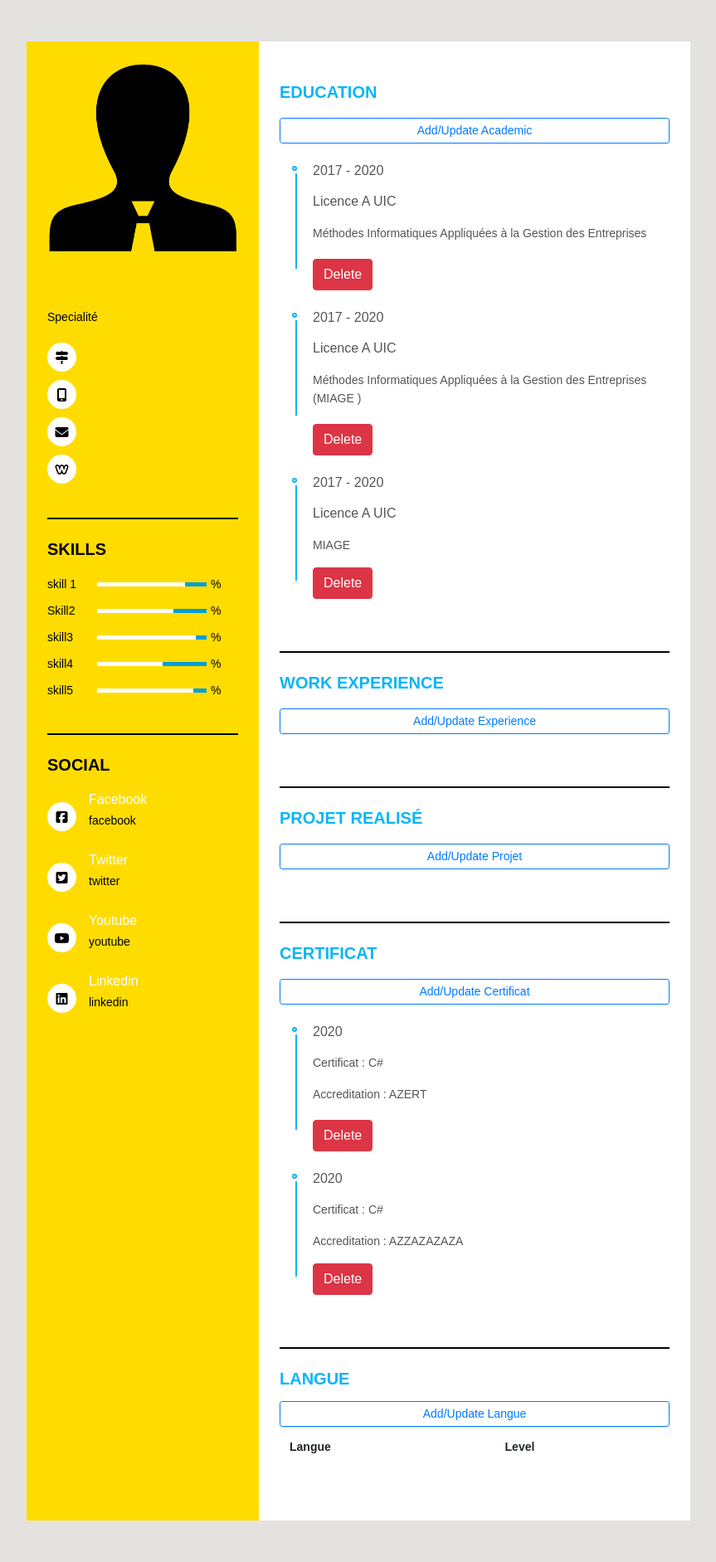
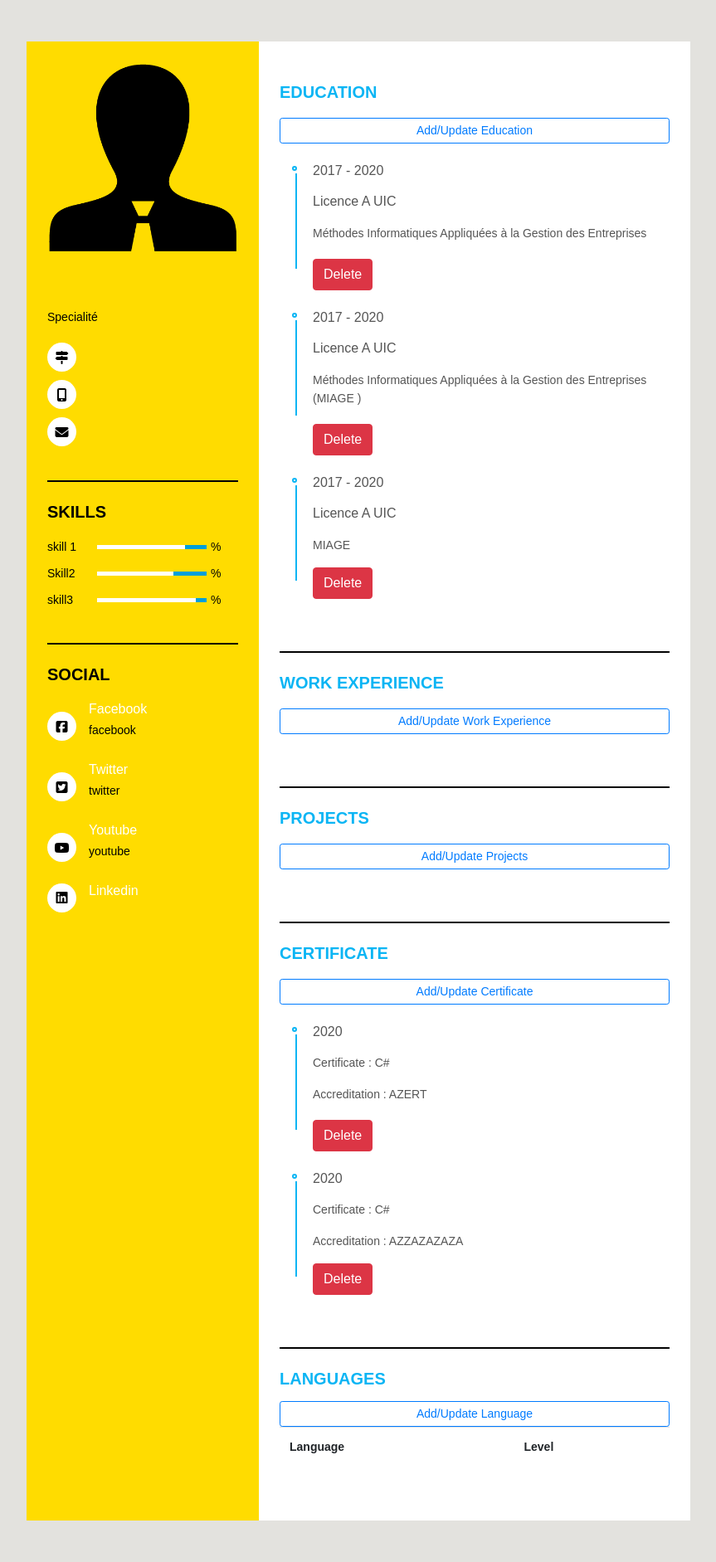
Before and after one commit to yassine-eluharani/ScoutIT, a Django app: template templates/candidat/profil.html in a window 1280 px wide. Shown: the part 97-1980 px from the top of the page at 83% size, without its empty margins (208-1071 px from the left). Run offline with Django 3.2, Linux system fonts and the light colour scheme; the template is opened without the code that fills it: values that come from a table or form of the project are taken from there, others are empty; a user stored in the database is signed in; data comes from the database, SQL or seed files in the repository; both versions use the stored data as it was after the commit; some libraries are stand-ins or nearby versions.

Commit message:
Small changes in style and language of profil

```diff
--- a/templates/candidat/profil.html
+++ b/templates/candidat/profil.html
@@ -45,14 +45,6 @@
                 {{ request.user.email }}
               </div>
             </li>
-            <li>
-              <div class="icon">
-                <i class="fab fa-weebly"></i>
-              </div>
-              <div class="data">
-                {{ request.user.profil.linkdin }}
-              </div>
-            </li>
           </ul>
         </div>
         <div class="resume_item resume_skills">
@@ -84,24 +76,6 @@
               </div>
               <div class="skill_progress">
                 <span style="width: 90%;"></span>
-              </div>
-              <div class="skill_per">%</div>
-            </li>
-            <li>
-              <div class="skill_name">
-                skill4
-              </div>
-              <div class="skill_progress">
-                <span style="width: 60%;"></span>
-              </div>
-              <div class="skill_per">%</div>
-            </li>
-            <li>
-              <div class="skill_name">
-                skill5
-              </div>
-              <div class="skill_progress">
-                <span style="width: 88%;"></span>
               </div>
               <div class="skill_per">%</div>
             </li>
@@ -145,7 +119,7 @@
               </div>
               <div class="data">
                 <p class="semi-bold">Linkedin</p>
-                <p>linkedin</p>
+                <p>{{ request.user.profil.linkdin }}</p>
               </div>
             </li>
           </ul>
@@ -159,7 +133,7 @@
           <p class="bold">Education</p>
         </div>
         <div>
-          <a class="btn btn-outline-primary btn-sm btn-block" href="{% url 'create_academic' %}">Add/Update Academic</a>
+          <a class="btn btn-outline-primary btn-sm btn-block" href="{% url 'create_academic' %}">Add/Update Education</a>
           <br>
         </div>
         <ul>
@@ -185,7 +159,7 @@
         </div>
         <div>
           <a class="btn btn-outline-primary btn-sm btn-block" href="{% url 'create_experience_pro' %}">Add/Update
-            Experience</a>
+            Work Experience</a>
           <br>
         </div>
         <ul>
@@ -206,10 +180,10 @@
 
       <div class="resume_item resume_work">
         <div class="title">
-          <p class="bold">Projet Realisé</p>
+          <p class="bold">Projects </p>
         </div>
         <div>
-          <a class="btn btn-outline-primary btn-sm btn-block" href="{% url 'create_projet' %}">Add/Update Projet</a>
+          <a class="btn btn-outline-primary btn-sm btn-block" href="{% url 'create_projet' %}">Add/Update Projects</a>
           <br>
         </div>
         <ul>
@@ -230,11 +204,11 @@
 
       <div class="resume_item resume_work">
         <div class="title">
-          <p class="bold">Certificat</p>
+          <p class="bold">Certificate</p>
         </div>
         <div>
           <a class="btn btn-outline-primary btn-sm btn-block" href="{% url 'create_certificat' %}">Add/Update
-            Certificat</a>
+            Certificate</a>
           <br>
         </div>
         <ul>
@@ -242,7 +216,7 @@
           <li>
             <div class="date">{{ certificat.date_cert }}</div>
             <div class="info">
-              <p>Certificat : {{ certificat.titre_cert }}</p>
+              <p>Certificate : {{ certificat.titre_cert }}</p>
               <p>Accreditation : {{ certificat.accreditation }}</p>
             </div>
             <div>
@@ -255,11 +229,11 @@
       </div>
 
       <div class="resume_item resume_Langue">
-        <p class="bold">Langue</p>
-        <a class="btn btn-outline-primary btn-sm btn-block" href="{% url 'create_language' %}">Add/Update Langue</a>
+        <p class="bold">Languages</p>
+        <a class="btn btn-outline-primary btn-sm btn-block" href="{% url 'create_language' %}">Add/Update Language</a>
         <table class="table">
           <tr>
-            <th>Langue</th>
+            <th>Language</th>
             <th>Level</th>
           </tr>
           {% for langue in langues %}
```
Also changed, not shown: db.sqlite3.
